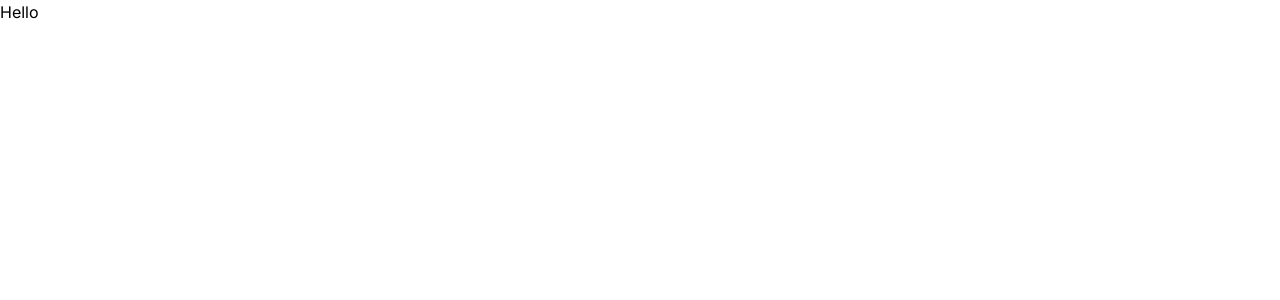
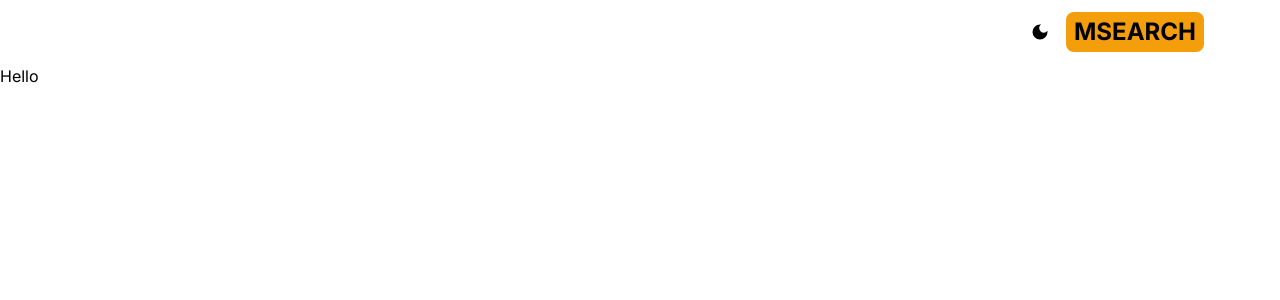
Before and after one commit to tanmay-vig/msearch, a Next.js app: page / in a window 1280 px wide. Shown: the top 300 px of the page. Built offline with nearby package versions, Linux system fonts and the light colour scheme.

Commit message:
header-section

```diff
--- a/src/app/layout.js
+++ b/src/app/layout.js
@@ -1,5 +1,6 @@
 import { Inter } from "next/font/google";
 import "./globals.css";
+import Header from "@/components/Header";
 
 const inter = Inter({ subsets: ["latin"] });
 
@@ -11,7 +12,10 @@
 export default function RootLayout({ children }) {
     return (
         <html lang="en">
-      <body className={inter.className}>{children}</body>
+            <body className={inter.className}>
+                <Header />
+                {children}
+            </body>
         </html>
     );
 }
--- /dev/null
+++ b/src/components/DarkModeSwitch.jsx
@@ -0,0 +1,29 @@
+'use client';
+
+import { MdLightMode, MdDarkMode } from 'react-icons/md';
+
+import { useTheme } from 'next-themes';
+import { useEffect, useState } from 'react';
+
+export default function DarkModeSwitch() {
+  const { theme, setTheme, systemTheme } = useTheme();
+  const [mounted, setMounted] = useState(false);
+  const currentTheme = theme === 'system' ? systemTheme : theme;
+  useEffect(() => setMounted(true), []);
+  return (
+    <div>
+      {mounted &&
+        (currentTheme === 'dark' ? (
+          <MdLightMode
+            onClick={() => setTheme('light')}
+            className='text-xl cursor-pointer hover:text-amber-500'
+          />
+        ) : (
+          <MdDarkMode
+            onClick={() => setTheme('dark')}
+            className='text-xl cursor-pointer hover:text-amber-500'
+          />
+        ))}
+    </div>
+  );
+}
--- /dev/null
+++ b/src/components/MenuItem.jsx
@@ -0,0 +1,9 @@
+import React from 'react'
+
+export default function MenuItem() {
+  return (
+    <>
+
+    </>
+  )
+}
--- a/src/components/header.jsx
+++ b/src/components/header.jsx
@@ -1,9 +1,24 @@
-import React from 'react'
+import Link from 'next/link';
+import MenuItem from './MenuItem';
+import { AiFillHome } from 'react-icons/ai';
+import { BsFillInfoCircleFill } from 'react-icons/bs';
+import DarkModeSwitch from './DarkModeSwitch';
 
-export default function header() {
+export default function Header() {
   return (
-    <div>
-      Header Section
+    <div className='flex justify-between items-center p-3 max-w-6xl mx-auto'>
+      <div className='flex gap-4'>
+        <MenuItem title='home' address='/' Icon={AiFillHome} />
+        <MenuItem title='about' address='/about' Icon={BsFillInfoCircleFill} />
+      </div>
+      <div className='flex items-center gap-4'>
+        <DarkModeSwitch />
+        <Link href={'/'} className='flex gap-1 items-center'>
+          <span className='text-2xl font-bold bg-amber-500 py-1 px-2 rounded-lg'>
+            MSEARCH
+          </span>
+        </Link>
+      </div>
     </div>
-  )
+  );
 }
```
Also changed, not shown: package.json (+5 -4 lines), 1 other file (tests, documents, lock files or other folders). Lines whose indentation alone changed are shown as unchanged.
